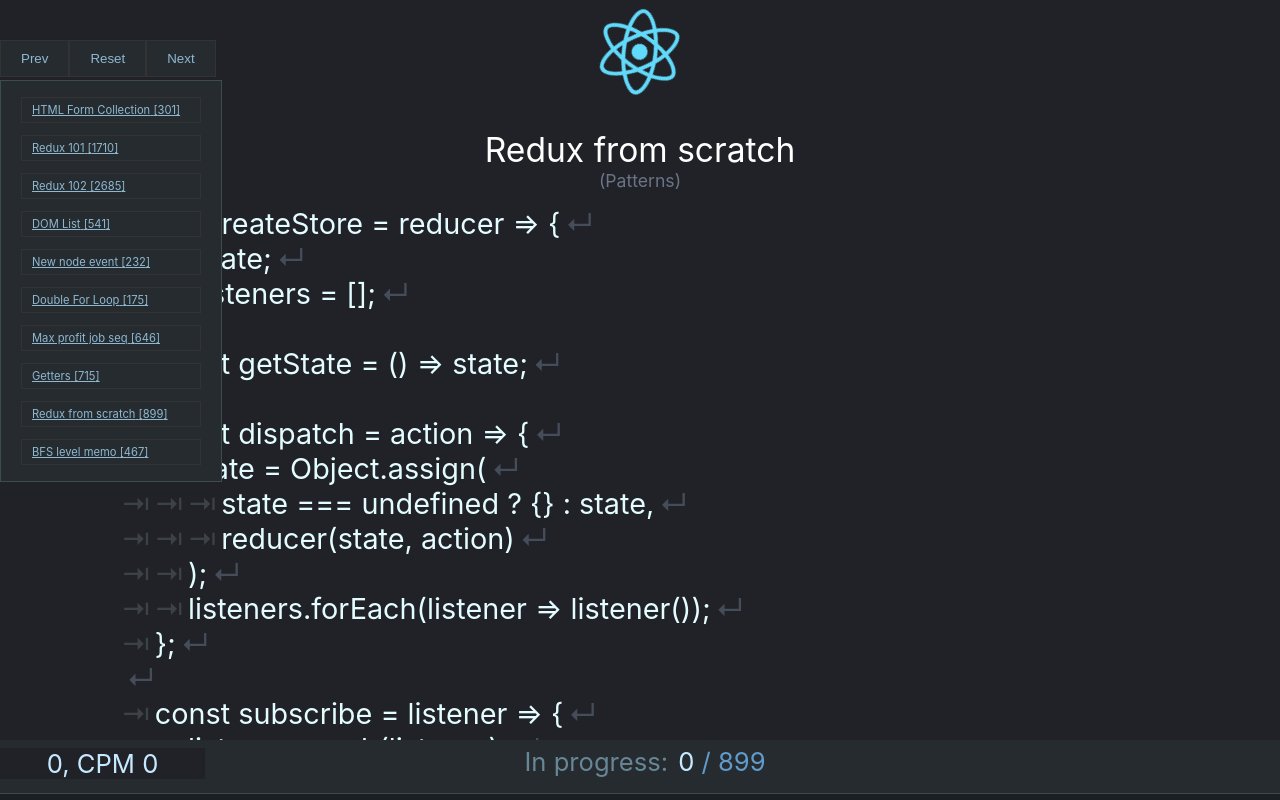
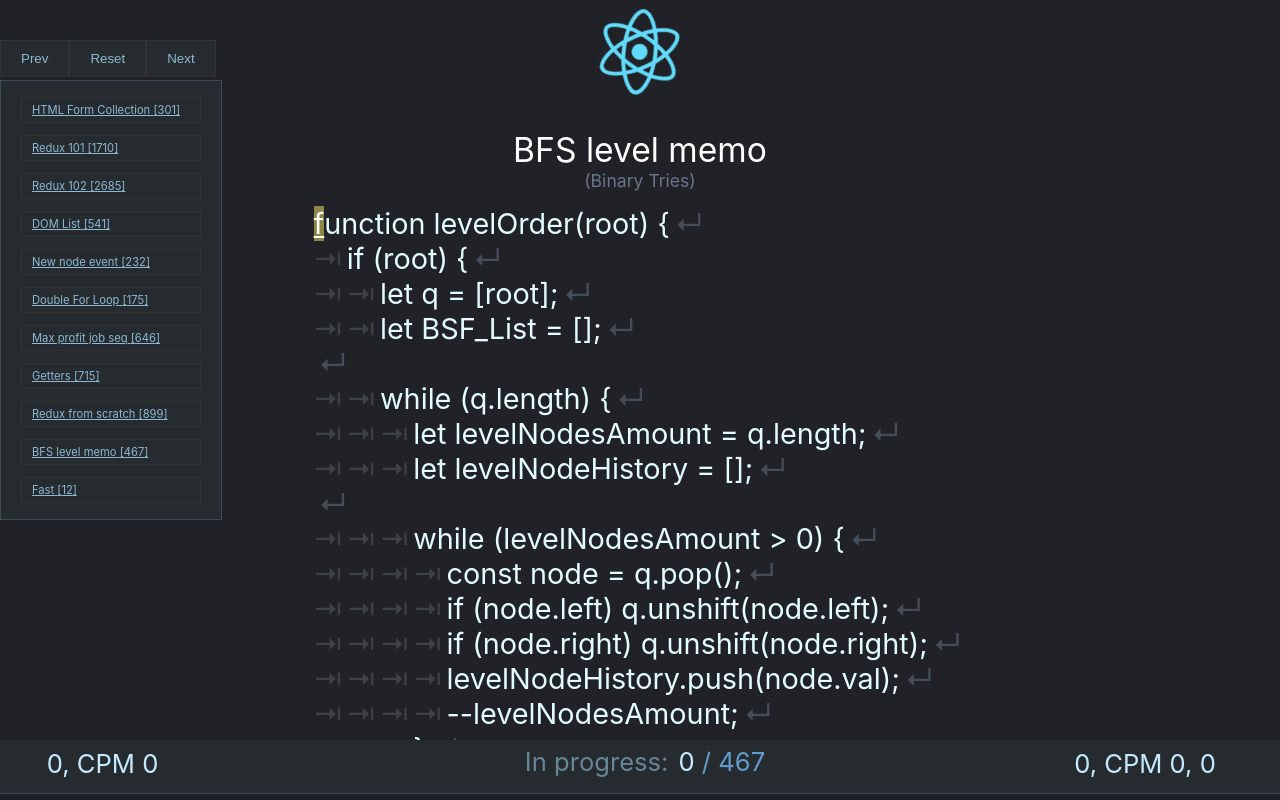
Before and after one commit to Viktor286/retype-project, a React (Create React App) app: page / in a window 1280 px wide. Shown: the top 800 px of the page. Built offline with nearby package versions, Linux system fonts and the light colour scheme.

Commit message:
Today stat

```diff
--- a/src/App.css
+++ b/src/App.css
@@ -111,9 +111,6 @@
     height: 60px;
 }
 
-section#bottomPanel.complete {
-    background-color: #1d7053;
-}
 
 #progressbar {
     width: 100%;
@@ -143,7 +140,18 @@
     font-size: 1.6rem;
     color: #c5eaff;
     width: 205px;
-    background-color: #202227;
+    background-color: #262b2f;
+}
+
+div.todayStats {
+    top: 8px;
+    right: 0;
+    position: absolute;
+    font-size: 1.6rem;
+    color: #c5eaff;
+    width: 270px;
+    /*background-color: #202227;*/
+    background-color: #262b2f;
 }
 
 div.statPanelNumbers {
@@ -171,3 +179,14 @@
 span.keysLeft {
     color: #619bcc;
 }
+
+
+section#bottomPanel.complete {
+    background-color: #1d7053;
+}
+
+
+section#bottomPanel.complete div.todayStats,
+section#bottomPanel.complete div.timerStats {
+    background-color: #1d7053;
+}
--- a/src/App.js
+++ b/src/App.js
@@ -6,6 +6,8 @@
 import ControlPanel from "./components/ControlPanel";
 import CodingArea from "./components/CodingArea";
 import { codingAreaModifier } from "./App/codingAreaModifier";
+
+import updateTodaySessionUserStat from "./actions/userStat";
 
 import codeSamplesDataBase from "./testData/MockDB";
 
@@ -21,14 +23,30 @@
   }
 
   updateCodingAreaState = action => {
+    const { dispatch, userStat } = this.props;
+
+    if (this.state.characterCorrectness.isComplete) {
+      return true;
+    }
+
     this.setState(prevState => {
-      return codingAreaModifier(prevState, action);
+      const newCodingAreaState = codingAreaModifier(prevState, action);
+
+      if (
+        !prevState.characterCorrectness.isComplete &&
+        newCodingAreaState.characterCorrectness.isComplete
+      ) {
+        dispatch(updateTodaySessionUserStat(newCodingAreaState, userStat));
+      }
+
+      return newCodingAreaState;
     });
   };
 
   componentDidMount() {
     const { dispatch } = this.props;
     dispatch({ type: "INIT_COLLECTION", collection: codeSamplesDataBase });
+    // INIT_USERSTAT
 
     // init codeSample
     let initialCodeSample = {};
@@ -214,6 +232,7 @@
   };
 
   render() {
+    const { userStat } = this.props;
     if (this.state.hasOwnProperty("currentCodeSample")) {
       return (
         <div className="App">
@@ -226,6 +245,7 @@
             <img src={logo} className="App-logo" alt="logo" />
             <ControlPanel
               characterCorrectness={this.state.characterCorrectness}
+              userStat={userStat}
             />
             <CodingArea
               currentCodeSample={this.state.currentCodeSample}
@@ -362,6 +382,9 @@
   };
 }
 
-const mapStateToProps = state => ({ codeSamples: state.codeSamples });
+const mapStateToProps = state => ({
+  codeSamples: state.codeSamples,
+  userStat: state.userStat
+});
 
 export default withRouter(connect(mapStateToProps)(App));
--- a/src/App/codingAreaModifier.js
+++ b/src/App/codingAreaModifier.js
@@ -2,6 +2,8 @@
   const codeSampleLen = prevState.currentCodeSample.contentLen;
   let currentCharStateCode = 0;
   let nextCursorIndex = 0; // default
+  let mistakes = prevState.characterCorrectness.mistakes;
+  let corrections = prevState.characterCorrectness.corrections;
 
   if (actionType === "delete") {
     nextCursorIndex = getGoNextCursor(
@@ -9,11 +11,13 @@
       codeSampleLen
     );
     currentCharStateCode = 0; // reset state
+    ++corrections;
   }
 
   if (actionType === "backspace") {
     nextCursorIndex = getGoPrevCursor(prevState.codeArea.cursorIndex);
     currentCharStateCode = 0; // reset state
+    ++corrections;
   }
 
   if (actionType === "match") {
@@ -30,6 +34,7 @@
       codeSampleLen
     );
     currentCharStateCode = 2; // mistake state
+    ++mistakes;
   }
 
   if (actionType === "one-forward") {
@@ -72,7 +77,25 @@
       keysLeft,
       keysSuccess,
       keysLeftPercent,
-      isComplete: keysLeft <= 0
+      isComplete: keysLeft <= 0,
+      corrections, // char overwrite doesnt count yet
+      mistakes
+    };
+
+    const { cpm, timeCounted } = updateStateObj.characterCorrectness;
+    updateStateObj.userStat = {
+      ...updateStateObj.userStat,
+      lastCompletion: {
+        cpm,
+        timeCounted,
+        corrections,
+        mistakes,
+        timestamp: new Date().getTime()
+      }
+    };
+  } else {
+    updateStateObj.characterCorrectness = {
+      ...prevState.characterCorrectness
     };
   }
 
--- /dev/null
+++ b/src/actions/userStat.js
@@ -0,0 +1,27 @@
+const updateTodaySessionUserStat = (newCodingAreaState, prevUserStat) => {
+  const { todayCompleted: prevTodayCompletion } = prevUserStat;
+
+  const {
+    cpm: newCpm,
+    timeCounted: newTimeCounted,
+    corrections: newCorrections,
+    mistakes: newMistakes
+  } = newCodingAreaState.userStat.lastCompletion;
+
+  return {
+    type: "UPDATE_TODAY_COMPLETION",
+    todayCompleted: {
+      timeCountedSum: prevTodayCompletion.timeCountedSum + newTimeCounted,
+      cpmAverage: prevTodayCompletion.cpmAverage
+        ? (prevTodayCompletion.cpmAverage + newCpm) / 2
+        : newCpm,
+      correctionsSum: prevTodayCompletion.correctionsSum + newCorrections,
+      mistakesSum: prevTodayCompletion.mistakesSum + newMistakes,
+      keysSuccessSum:
+        prevTodayCompletion.keysSuccessSum +
+        newCodingAreaState.characterCorrectness.keysSuccess
+    }
+  };
+};
+
+export default updateTodaySessionUserStat;
--- a/src/components/ControlPanel.js
+++ b/src/components/ControlPanel.js
@@ -9,6 +9,9 @@
     isComplete,
     timeCounted,
     cpm
+  },
+  userStat: {
+    todayCompleted: { timeCountedSum, cpmAverage, keysSuccessSum }
   }
 }) => (
   <section id="bottomPanel" className={isComplete ? "complete" : null}>
@@ -24,6 +27,9 @@
     </div>
     <div className="timerStats">
       {millisecondsToTime(timeCounted)}, CPM {cpm}
+    </div>
+    <div className="todayStats">
+      {millisecondsToTime(timeCountedSum)}, CPM {cpmAverage}, {keysSuccessSum}
     </div>
     <div className="statPanelNumbers">
       <span className={"statusText"}>
--- a/src/reducers/codeSamples.js
+++ b/src/reducers/codeSamples.js
@@ -1,11 +1,9 @@
-import codeSamplesDataBase from "../testData/MockDB";
-
 const codeSampleDefault = [];
 
 const codeSamples = (state = codeSampleDefault, action) => {
   switch (action.type) {
     case "INIT_COLLECTION":
-      return codeSamplesDataBase;
+      return action.collection;
     default:
       return state;
   }
--- a/src/reducers/combinedReducers.js
+++ b/src/reducers/combinedReducers.js
@@ -1,8 +1,10 @@
 import { combineReducers } from "redux";
 import codeSamples from "./codeSamples";
+import userStat from "./userStat";
 
 const combinedReducers = combineReducers({
-  codeSamples: codeSamples
+  codeSamples,
+  userStat
 });
 
 export default combinedReducers;
--- /dev/null
+++ b/src/reducers/userStat.js
@@ -0,0 +1,31 @@
+const userStatDefault = {
+  todayCompleted: {
+    timeCountedSum: 0,
+    cpmAverage: 0,
+    correctionsSum: 0,
+    mistakesSum: 0,
+    keysSuccessSum: 0
+  },
+  overallCompleted: {
+    timeCountedSum: 0,
+    cpmAverage: 0,
+    correctionsSum: 0,
+    mistakesSum: 0,
+    keysSuccessSum: 0
+  }
+};
+
+const userStat = (state = userStatDefault, action) => {
+  switch (action.type) {
+    case "INIT_USERSTAT":
+      return action.collection;
+
+    case "UPDATE_TODAY_COMPLETION":
+      return { ...state, todayCompleted: action.todayCompleted };
+
+    default:
+      return state;
+  }
+};
+
+export default userStat;
--- a/src/testData/MockDB.js
+++ b/src/testData/MockDB.js
@@ -12,6 +12,7 @@
 import max_profit_job_seq from "./max-profit-job-seq";
 import getters from "./getters";
 import redux_from_scratch from "./redux-from-scratch";
+import fast from "./fast";
 
 class CodeSample {
   constructor({ title, content, mainCategory, alias }) {
@@ -44,14 +45,16 @@
         keysLeftPercent: 0,
         isComplete: false,
         cpm: 0,
-        timeCounted: 0
+        timeCounted: 0,
+        corrections: 0,
+        mistakes: 0
       },
 
       userStat: {
-        currentCompletion: {
+        lastCompletion: {
           cpm: 0,
           timeCounted: 0,
-          backspaces: 0,
+          corrections: 0,
           mistakes: 0,
           timestamp: 0
         },
@@ -123,6 +126,12 @@
     content: bfs_level_memo,
     alias: "bfs-level-memo",
     mainCategory: "Binary Tries"
+  }),
+  new CodeSample({
+    title: "Fast",
+    content: fast,
+    alias: "fast",
+    mainCategory: "Misc"
   })
 ];
 
--- /dev/null
+++ b/src/testData/fast.js
@@ -0,0 +1 @@
+export default `qwerasdfzxcv`;
```
